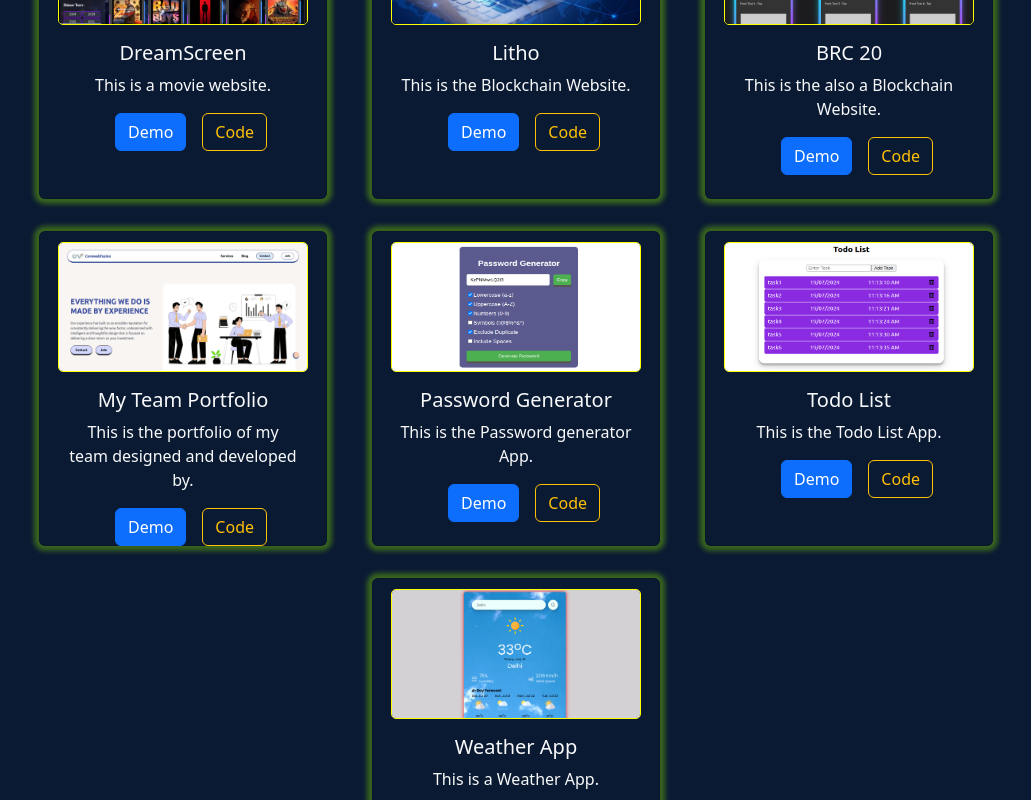
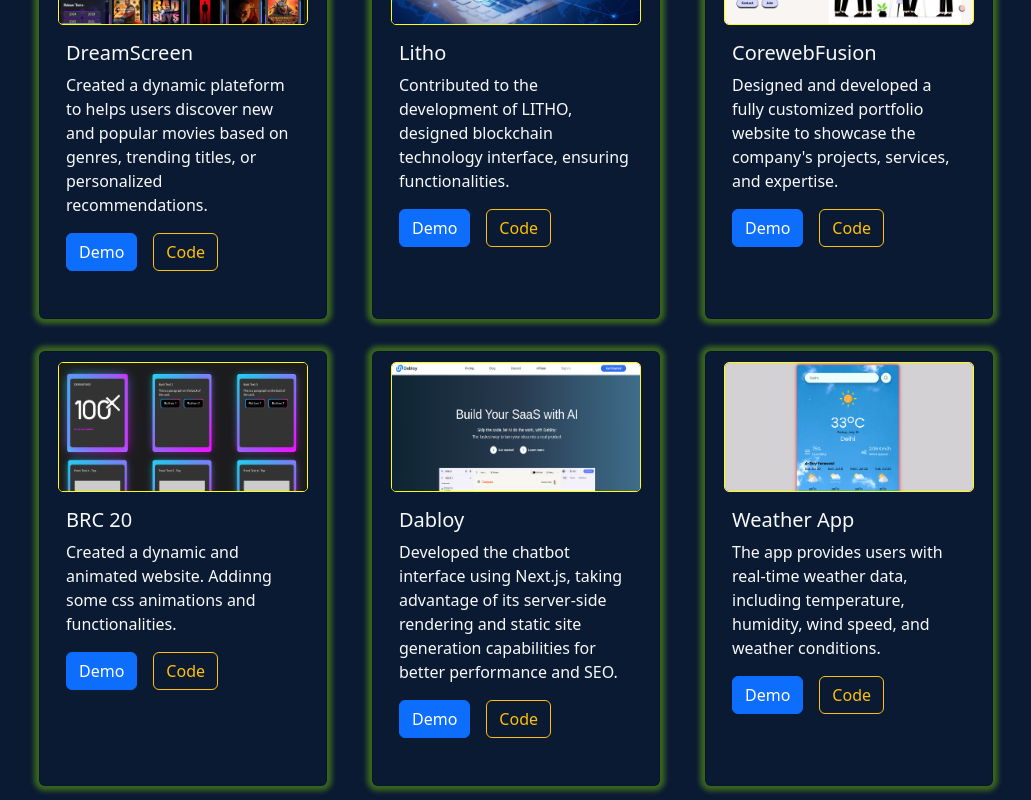
Before and after one commit to tahzib12/Tahzib-s-Portfolio, a React (Create React App) app: page / in a window 1280 px wide. Shown: the part 2200-3000 px from the top of the page, without its empty margins (138-1169 px from the left). Built offline with nearby package versions, Linux system fonts and the light colour scheme.

Commit message:
project added

```diff
--- a/src/Components/Projects.js
+++ b/src/Components/Projects.js
@@ -6,13 +6,14 @@ import Project4 from '../Assets/skills/PASSWORD.png'
 import Project5 from '../Assets/skills/TODO.png'
 import Project6 from '../Assets/skills/weatherApp.png'
 import Project7 from '../Assets/skills/team.png'
+import dabloy from '../Assets/skills/dabloy.png'
 
 const project = [
   {
     id: 1,
     image: Project1,
     title: 'DreamScreen',
-    description: 'This is a movie website.',
+    description: "Created a dynamic plateform to helps users discover new and popular movies based on genres, trending titles, or personalized recommendations.",
     demo: 'https://dream-screen.vercel.app/',
     code: 'https://github.com/tahzib12/DreamScreen'
   },
@@ -20,50 +21,59 @@ const project = [
     id: 2,
     image: Project2,
     title: 'Litho',
-    description: 'This is the Blockchain Website.',
+    description:  `Contributed to the development of LITHO, designed blockchain technology interface, ensuring functionalities.`,
     demo: 'https://litho-2nd.vercel.app/',
     code: 'https://github.com/tahzib12/Litho-2nd'
   },
   {
     id: 3,
+    image: Project7,
+    title: 'CorewebFusion',
+    description:  `Designed and developed a fully customized portfolio website to showcase the company's projects, services, and expertise.`,
+   demo: 'https://corewebfusion.vercel.app/',
+    code: 'https://github.com/tahzib12/mindshare'
+  },
+  {
+    id: 4,
     image: Project3,
     title: 'BRC 20',
-    description: 'This is the also a Blockchain Website.',
+    description: "Created a dynamic and animated website. Addinng some css animations and functionalities.",
     demo: 'https://brc-20-client.vercel.app/MeetPythUser',
     code: 'https://github.com/tahzib12/BRC20_client'
   },
+
   {
-    id: 4,
-    image: Project7,
-    title: 'My Team Portfolio',
-    description: 'This is the portfolio of my team designed and developed by.',
-   demo: 'https://mindshare-pi.vercel.app/',
-    code: 'https://github.com/tahzib12/mindshare'
+    id: 5,
+    image: dabloy,
+    title: 'Dabloy',
+    description: `Developed the chatbot interface using Next.js, taking advantage of its server-side rendering and static site generation capabilities for better performance and SEO.`,
+    demo: 'https://password-generator-hkviwb4j9-tahzibs-projects-d5956f92.vercel.app/',
+    code: 'https://github.com/FictionCode00/debloy'
   },
   {
-    id: 5,
+    id: 8,
+    image: Project6,
+    title: 'Weather App',
+    description: `The app provides users with real-time weather data, including temperature, humidity, wind speed, and weather conditions.`,
+    demo: 'https://weather-app-pi-nine-39.vercel.app/',
+    code: 'https://github.com/tahzib12/WeatherApp'
+  },
+  {
+    id: 6,
     image: Project4,
     title: 'Password Generator',
-    description: 'This is the Password generator App.',
+    description: `The app generates highly secure passwords with customizable length and character combinations, including uppercase, lowercase, numbers, and special characters.`,
     demo: 'https://password-generator-hkviwb4j9-tahzibs-projects-d5956f92.vercel.app/',
     code: 'https://github.com/tahzib12/Password-Generator'
   },
   {
-    id: 6,
+    id: 7,
     image: Project5,
     title: 'Todo List',
-    description: 'This is the Todo List App.',
+    description: `The app allows users to add, edit, and delete tasks, helping them manage daily tasks efficiently.`,
     demo: 'https://todo-list-mocha-beta.vercel.app/',
     code: 'https://github.com/tahzib12/Todo-List'
   },
-  {
-    id: 7,
-    image: Project6,
-    title: 'Weather App',
-    description: 'This is a Weather App.',
-    demo: 'https://weather-app-pi-nine-39.vercel.app/',
-    code: 'https://github.com/tahzib12/WeatherApp'
-  }
 ]
 
 const Projects = () => {
@@ -74,15 +84,15 @@ const Projects = () => {
         <div className='row d-flex justify-content-center align-items-center card-alignment'>
           {project.map((data) => (
             <div key={data.id} className='my-3 col-md-4 col-sm-6 col-lg-3 mx-4 ' data-aos="flip-left" data-aos-duration="1000">
-              <div className="card bg-transparent text-light pro-card" style={{ width: "18rem", padding: "10px", boxShadow: "var(--box-shadow)", height: "315px" }}>
+              <div className="card bg-transparent text-light pro-card" style={{ width: "18rem", padding: "10px", boxShadow: "var(--box-shadow)", height: "435px" }}>
                 <div className='img d-flex justify-content-center align-items-center'>
                   <img src={data.image} className="card-img-top" alt="images" style={{ width: "250px", height: "130px", border: "1px solid yellow", borderRadius: "5px" }} />
                 </div>
-                <div className="card-body text-center">
+                <div className="card-body text-pretty">
                   <h5 className="card-title">{data.title}</h5>
-                  <p className="card-text">{data.description}</p>
-                  <a href={data.demo} className="btn btn-primary mx-3">Demo</a>
-                  <a href={data.code} className="btn btn-outline-warning ">Code</a>
+                  <p className="card-text ">{data.description}</p>
+                  <a href={data.demo} className="btn btn-primary ">Demo</a>
+                  <a href={data.code} className="btn btn-outline-warning mx-3">Code</a>
                 </div>
               </div>
             </div>
--- a/src/Components/SkillCard.js
+++ b/src/Components/SkillCard.js
@@ -15,7 +15,7 @@ const skills = [
     logo: 'https://upload.wikimedia.org/wikipedia/commons/6/6a/JavaScript-logo.png'
   },
   {
-    name: 'React',
+    name: 'ReactJs',
     logo: 'https://upload.wikimedia.org/wikipedia/commons/a/a7/React-icon.svg'
   },
   {
```
Also changed, not shown: src/Assets/skills/dabloy.png (added).
